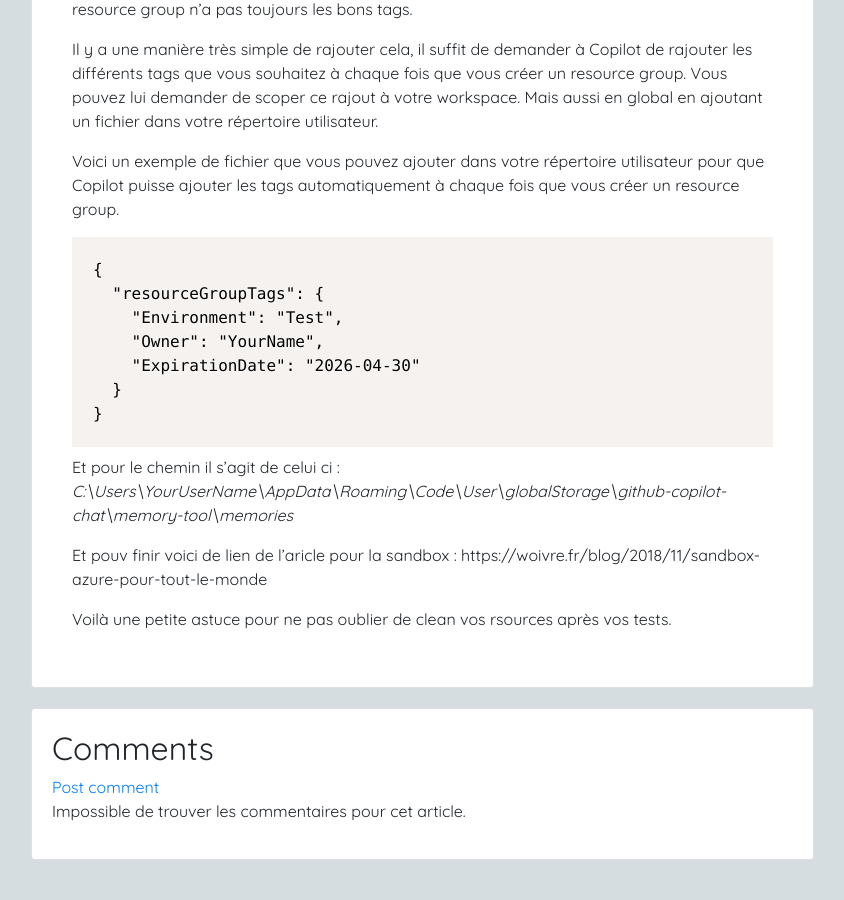
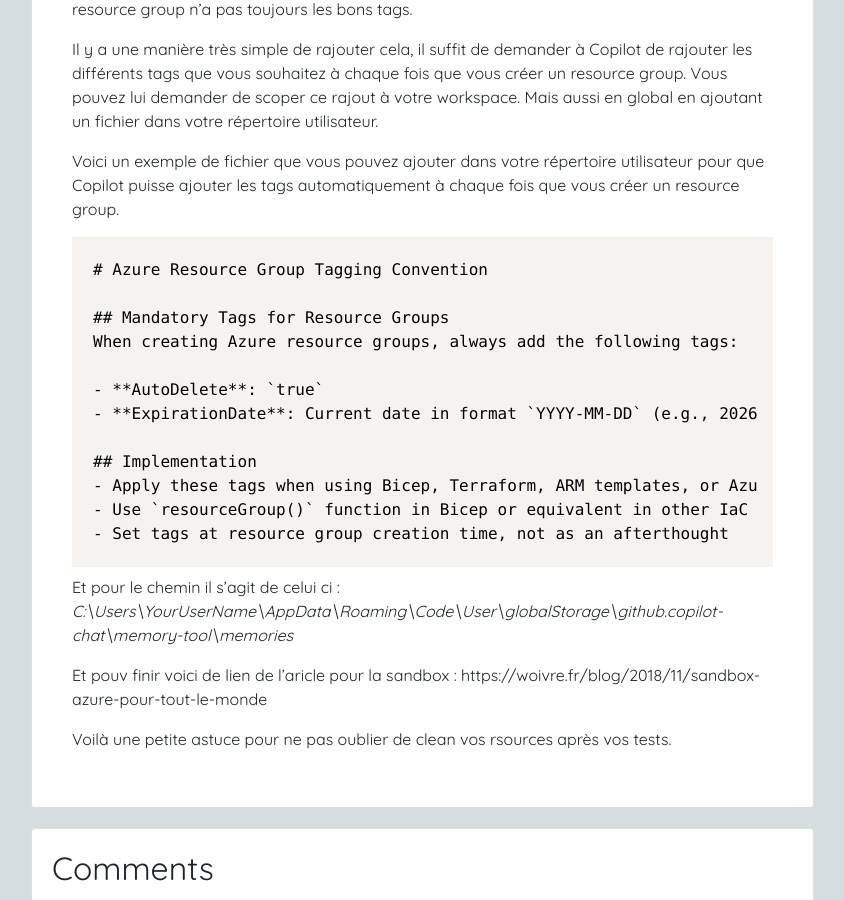
Before and after one commit to wilfriedwoivre/wilfriedwoivre.github.io, a Jekyll site: the page built from _posts/2026-03-24-azure-sandbox-une-petite-evolution-pour-les-utilisateurs-de-copilot-dans-vscode.md, in a window 1280 px wide and 900 px high, scrolled down 900 px. Shown: the whole window, without its empty margins (4-848 px from the left). Built offline with Jekyll 4.4.1, drawn with Linux system fonts in a browser that asks for light colours; nearby versions of some CDN libraries.

Commit message:
update post

````diff
--- a/_posts/2026-03-24-azure-sandbox-une-petite-evolution-pour-les-utilisateurs-de-copilot-dans-vscode.md
+++ b/_posts/2026-03-24-azure-sandbox-une-petite-evolution-pour-les-utilisateurs-de-copilot-dans-vscode.md
@@ -19,16 +19,21 @@ Il y a une manière très simple de rajouter cela, il suffit de demander à Copi
 Voici un exemple de fichier que vous pouvez ajouter dans votre répertoire utilisateur pour que Copilot puisse ajouter les tags automatiquement à chaque fois que vous créer un resource group.
 
 ```markdown
-{
-  "resourceGroupTags": {
-    "Environment": "Test",
-    "Owner": "YourName",
-    "ExpirationDate": "2026-04-30"
-  }
-}
+# Azure Resource Group Tagging Convention
+
+## Mandatory Tags for Resource Groups
+When creating Azure resource groups, always add the following tags:
+
+- **AutoDelete**: `true`
+- **ExpirationDate**: Current date in format `YYYY-MM-DD` (e.g., 2026-03-05)
+
+## Implementation
+- Apply these tags when using Bicep, Terraform, ARM templates, or Azure CLI
+- Use `resourceGroup()` function in Bicep or equivalent in other IaC tools
+- Set tags at resource group creation time, not as an afterthought
 ```
 
-Et pour le chemin il s'agit de celui ci : *C:\Users\YourUserName\AppData\Roaming\Code\User\globalStorage\github-copilot-chat\memory-tool\memories*
+Et pour le chemin il s'agit de celui ci : *C:\Users\YourUserName\AppData\Roaming\Code\User\globalStorage\github.copilot-chat\memory-tool\memories*
 
 Et pouv finir voici de lien de l'aricle pour la sandbox : https://woivre.fr/blog/2018/11/sandbox-azure-pour-tout-le-monde
 
````
